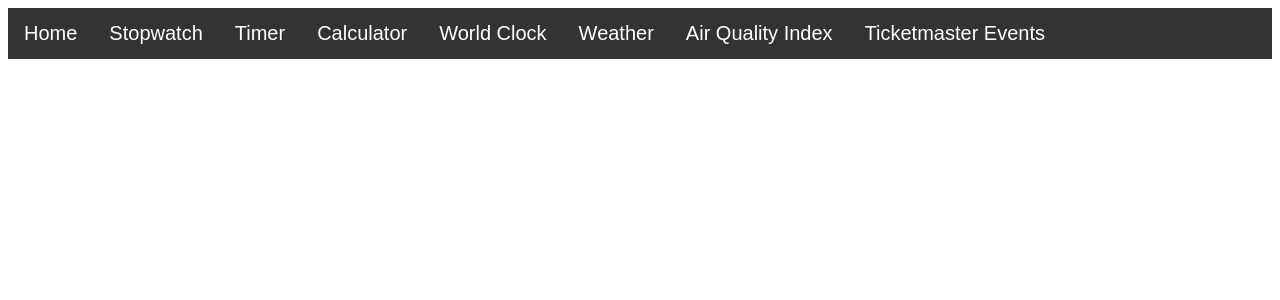
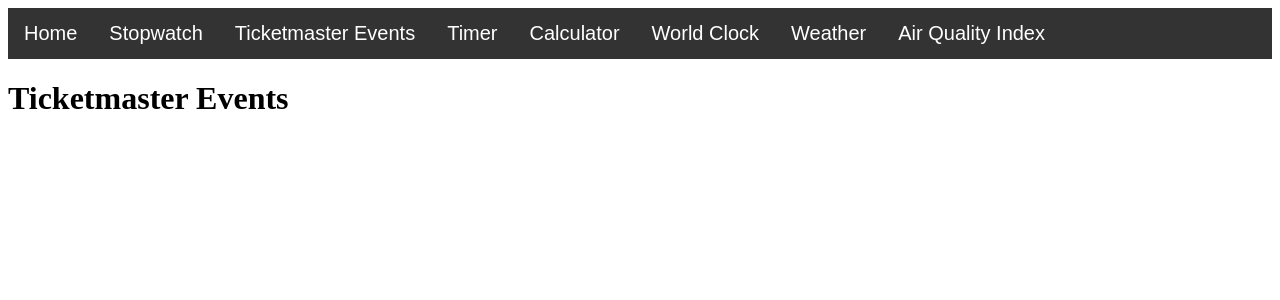
Before and after one commit to briantam23/utilities-app, a React app: page /#/ticketmaster_events in a window 1280 px wide. Shown: the top 300 px of the page. Built offline with nearby package versions, Linux system fonts and the light colour scheme.

Commit message:
Added basic events file

```diff
--- a/src/components/App.js
+++ b/src/components/App.js
@@ -1,8 +1,9 @@
 import React, { Fragment } from 'react';
+import { HashRouter as Router, Route } from 'react-router-dom';
 import Nav from './Nav';
 import Home from './Home';
-import Stopwatch from './stopwatch';
-import { HashRouter as Router, Route } from 'react-router-dom';
+import Stopwatch from './Stopwatch/Stopwatch';
+import Events from './Events/Events';
 
 
 const App = () => {
@@ -12,6 +13,7 @@ const App = () => {
                 <Nav/>
                 <Route exact path='/' render={ () => <Home/> }/>
                 <Route path='/stopwatch' render={ () => <Stopwatch/> }/>
+                <Route path='/ticketmaster_events' render={ () => <Events/> }/>
             </Fragment>
         </Router>
     )
--- /dev/null
+++ b/src/components/Events/Events.js
@@ -0,0 +1,13 @@
+import React, { Component, Fragment } from 'react';
+
+
+class Events extends Component {
+    render() {
+        return(
+            <h1>Ticketmaster Events</h1>
+        )
+    }
+}
+
+
+export default Events;
--- a/src/components/Nav.js
+++ b/src/components/Nav.js
@@ -7,12 +7,12 @@ const Nav = () => (
     <ul className={ style.nav }>
         <li><Link to='/'>Home</Link></li>
         <li><Link to='/stopwatch'>Stopwatch</Link></li>
+        <li><Link to='/ticketmaster_events'>Ticketmaster Events</Link></li>
         <li><a href='#'>Timer</a></li>
         <li><a href='#'>Calculator</a></li>
         <li><a href='#'>World Clock</a></li>
         <li><a href='#'>Weather</a></li>
         <li><a href='#'>Air Quality Index</a></li>
-        <li><a href='#'>Ticketmaster Events</a></li>
     </ul>
 )
 
--- a/src/components/stopwatch/SplitTimeList.js
+++ b/src/components/stopwatch/SplitTimeList.js
@@ -1,6 +1,6 @@
 import React, { Fragment } from 'react';
+import style from './splitTimeList.less';
 import formatTime from '../../utils';
-import style from './splitTimeList.less';
 
 
 const SplitTimeList = ({ splitTimes, isRunning, reset, index }) => (
--- a/src/components/stopwatch/index.js
+++ b/src/components/stopwatch/Stopwatch.js
@@ -1,5 +1,5 @@
 import React, { Component } from 'react';
-import style from './index.less';
+import style from './stopwatch.less';
 import Buttons from './Buttons';
 import SplitTimeList from './SplitTimeList';
 import formatTime from '../../utils';
```
Also changed, not shown: src/components/stopwatch/stopwatch.less (renamed from src/components/stopwatch/index.less).
